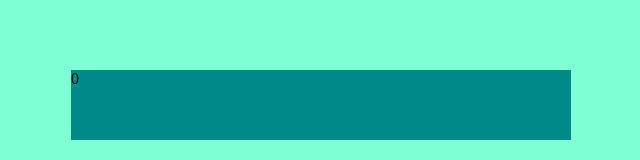
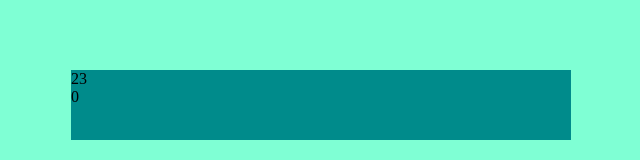
Before and after one commit to darkOwlWood/ReactWhackAMoleGame, a React app: page / in a window 1280 px wide. Shown: the part 590-750 px from the top of the page, without its empty margins (319-959 px from the left). Built offline with nearby package versions, Linux system fonts and the light colour scheme.

Commit message:
Clock component was added and when the time is over the game end

```diff
--- a/src/components/GameContainer.jsx
+++ b/src/components/GameContainer.jsx
@@ -1,19 +1,38 @@
-import React, { useState, useEffect } from 'react';
+import React, { useState, useLayoutEffect } from 'react';
 import '../assets/style/components/GameContainer.scss';
 import MoleBoard from './MoleBoard';
 import GameStat from './GameStat';
 
+const INIT_TIME = 30;
+
 const GameContainer = () => {
 
+    const [clock, setClock] = useState(INIT_TIME)
     const [gameStats, setGameStats] = useState({score: 0});
+
+    useLayoutEffect( () => {
+        if(clock===INIT_TIME){
+            let timer = { id: 0 };
+            let innerClock = clock;
+            timer.id = setInterval( () => {
+                innerClock-=1;
+                setClock(innerClock);
+                !innerClock && clearInterval(timer.id);
+            },1000);//EVERY SECOND
+        }
+    },[clock]);
 
     return (
         <div className="game-container">
             <div className="game-container__mole-board">
-                <MoleBoard setGameStats={setGameStats}/>
+                <MoleBoard
+                    clock={clock}
+                    gameStats={gameStats}
+                    setGameStats={setGameStats}
+                />
             </div>
             <div className="game-container__game-stat">
-                <GameStat gameStats={gameStats} />
+                <GameStat clock={clock} gameStats={gameStats} />
             </div>
         </div>
     );
--- a/src/components/GameStat.jsx
+++ b/src/components/GameStat.jsx
@@ -1,12 +1,11 @@
 import React from 'react';
 import '../assets/style/components/GameStat.scss';
 
-const GameStat = ({gameStats}) => {
+const GameStat = ({clock,gameStats}) => {
     return (
         <div className="game-stat">
-            {
-                gameStats.score
-            }
+            <div className="game-stat__item">{clock}</div>
+            <div className="game-stat__item">{gameStats.score}</div>
         </div>
     );
 }
--- a/src/components/MoleBoard.jsx
+++ b/src/components/MoleBoard.jsx
@@ -7,14 +7,21 @@ const RED_MOLE  = {id:0, points: 100};
 const BLUE_MOLE = {id:1, points: 150};
 const GOLD_MOLE = {id:2, points: 300};
 
-const MoleBoard = ({setGameStats}) => {
+const MoleBoard = ({clock,gameStats,setGameStats}) => {
 
     const activeMole = useRef(0);
     const [score,setScore] = useState(0);
+    const [stopMoles,setStopMoles] = useState(0);
 
     useEffect(() => {
-        setGameStats({score});
+        setGameStats({...gameStats, score});
     },[score]);
+
+    useEffect( () => {
+        if(!clock){
+            setStopMoles(1);
+        }
+    },[clock]);
 
     const molePoints = (moleId) => {
         let points = 0;
@@ -32,6 +39,7 @@ const MoleBoard = ({setGameStats}) => {
     return (
         <div className="mole-board">
             {
+                !stopMoles?
                 Array(MOLE_NUMBER).fill(0).map(
                     (val,ndx) => (
                         <Mole
@@ -41,6 +49,7 @@ const MoleBoard = ({setGameStats}) => {
                         />
                     )
                 )
+                :''
             }
         </div>
     );
```
